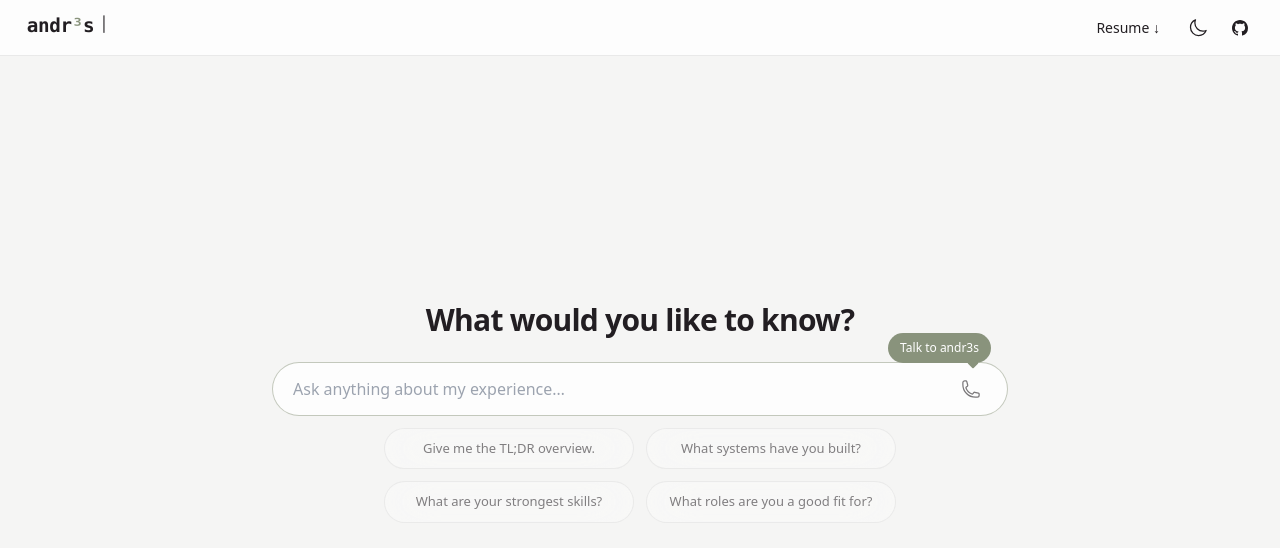
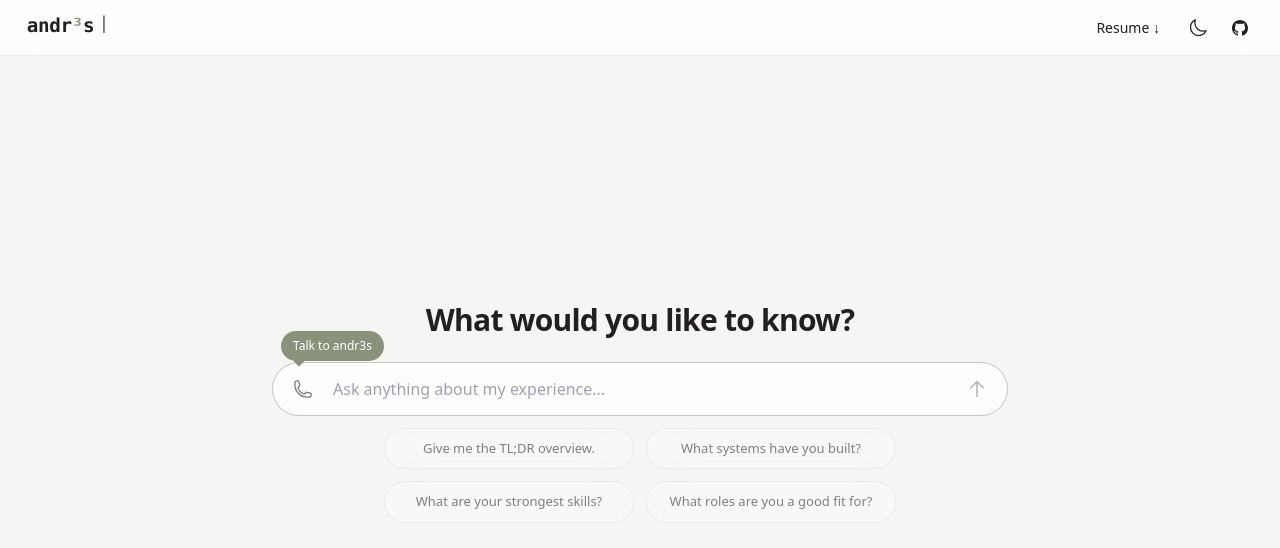
Before and after one commit to afgarcia86/andr3s, a Next.js app: page / in a window 1280 px wide. Shown: the top 548 px of the page. Built offline with nearby package versions, Linux system fonts and the light colour scheme.

Commit message:
adjust layout, add og tags

```diff
--- a/src/app/globals.css
+++ b/src/app/globals.css
@@ -137,7 +137,7 @@
 .voice-tooltip {
   position: absolute;
   bottom: calc(100% + 10px);
-  right: -4px;
+  left: -4px;
   white-space: nowrap;
   font-size: 0.75rem;
   font-weight: 500;
@@ -159,7 +159,7 @@
 .voice-tooltip-arrow {
   position: absolute;
   bottom: -4px;
-  right: 14px;
+  left: 14px;
   width: 8px;
   height: 8px;
   background-color: #89937C;
--- a/src/app/layout.tsx
+++ b/src/app/layout.tsx
@@ -18,6 +18,21 @@ export const metadata: Metadata = {
     url: "https://andr3s.com",
     siteName: "andr3s",
     type: "website",
+    images: [
+      {
+        url: "https://andr3s.com/og-image.jpg",
+        width: 1024,
+        height: 1024,
+        alt: "Andres Garcia",
+      },
+    ],
+  },
+  twitter: {
+    card: "summary_large_image",
+    title: "andr3s — What would you like to know?",
+    description:
+      "Chat with an AI that knows everything about Andres' experience, projects, and skills.",
+    images: ["https://andr3s.com/og-image.jpg"],
   },
 };
 
--- a/src/components/ChatInput.tsx
+++ b/src/components/ChatInput.tsx
@@ -61,19 +61,12 @@ export function ChatInput({ onSend, disabled }: ChatInputProps) {
     el.style.height = Math.min(el.scrollHeight, 160) + "px";
   };
 
+  const hasText = value.trim().length > 0;
+
   return (
     <>
-      <div className="flex items-center gap-2 rounded-full px-5 py-2.5 border bg-white/80 dark:bg-white/[0.06] backdrop-blur-xl border-black/10 dark:border-white/[0.06] focus-within:border-accent/50 transition-colors">
-        <textarea
-          ref={textareaRef}
-          value={value}
-          onChange={handleInput}
-          onKeyDown={handleKeyDown}
-          placeholder="Ask anything about my experience…"
-          disabled={disabled}
-          rows={1}
-          className="flex-1 bg-transparent resize-none outline-none text-sm sm:text-base leading-normal placeholder:text-current/35 disabled:opacity-50 max-h-40"
-        />
+      <div className="flex items-center gap-2 rounded-full px-3 py-2 border bg-white/80 dark:bg-white/[0.06] backdrop-blur-xl border-black/10 dark:border-white/[0.06] focus-within:border-accent/50 transition-colors">
+        {/* Phone / voice call button (left side) */}
         <div className="relative shrink-0">
           <button
             onClick={() => {
@@ -81,7 +74,7 @@ export function ChatInput({ onSend, disabled }: ChatInputProps) {
               setShowTooltip(false);
             }}
             disabled={disabled}
-            className="p-1.5 rounded-full transition-all opacity-60 hover:opacity-100 hover:bg-black/[0.06] dark:hover:bg-white/[0.1] disabled:opacity-30 disabled:cursor-not-allowed"
+            className="p-2 rounded-full transition-all opacity-60 hover:opacity-100 hover:bg-black/[0.06] dark:hover:bg-white/[0.1] disabled:opacity-30 disabled:cursor-not-allowed"
             aria-label="Start voice call"
           >
             <svg
@@ -107,6 +100,43 @@ export function ChatInput({ onSend, disabled }: ChatInputProps) {
             <div className="voice-tooltip-arrow" />
           </div>
         </div>
+
+        <textarea
+          ref={textareaRef}
+          value={value}
+          onChange={handleInput}
+          onKeyDown={handleKeyDown}
+          placeholder="Ask anything about my experience…"
+          disabled={disabled}
+          rows={1}
+          className="flex-1 bg-transparent resize-none outline-none text-sm sm:text-base leading-normal placeholder:text-current/35 disabled:opacity-50 max-h-40 px-1"
+        />
+
+        {/* Submit button (right side) */}
+        <button
+          onClick={handleSubmit}
+          disabled={disabled || !hasText}
+          className={`shrink-0 p-2 rounded-full transition-all ${
+            hasText
+              ? "bg-accent text-white opacity-100 hover:opacity-90"
+              : "opacity-30 cursor-default"
+          } disabled:cursor-not-allowed`}
+          aria-label="Send message"
+        >
+          <svg
+            className="w-5 h-5"
+            viewBox="0 0 24 24"
+            fill="none"
+            stroke="currentColor"
+            strokeWidth={2}
+          >
+            <path
+              strokeLinecap="round"
+              strokeLinejoin="round"
+              d="M4.5 10.5 12 3m0 0 7.5 7.5M12 3v18"
+            />
+          </svg>
+        </button>
       </div>
 
       {showVoiceCall && (
--- a/src/components/VoiceCallModal.tsx
+++ b/src/components/VoiceCallModal.tsx
@@ -77,6 +77,23 @@ export function VoiceCallModal({ onClose }: VoiceCallModalProps) {
     try {
       setLoading(true);
       setError(null);
+
+      // Request mic permission immediately (within user-gesture context).
+      // iOS Safari silently blocks getUserMedia if the call isn't made
+      // synchronously from the tap — awaiting the token fetch first
+      // loses the gesture context and the first call fails.
+      try {
+        const stream = await navigator.mediaDevices.getUserMedia({
+          audio: true,
+        });
+        // Release — LiveKit will acquire its own stream once connected.
+        stream.getTracks().forEach((t) => t.stop());
+      } catch {
+        throw new Error(
+          "Microphone access is required for voice calls. Please allow microphone permission and try again."
+        );
+      }
+
       const csrfToken = await getCsrfToken();
       const res = await fetch("/api/livekit/token", {
         method: "POST",
```
